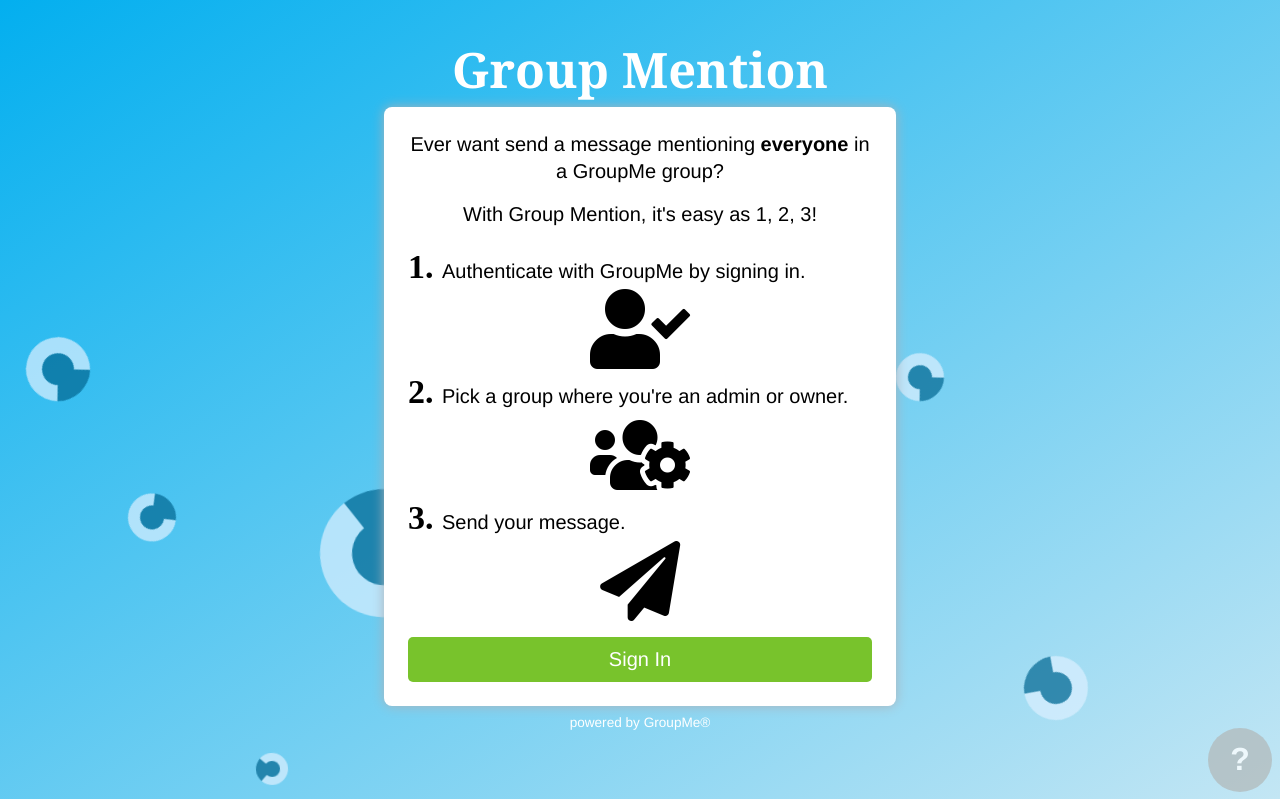
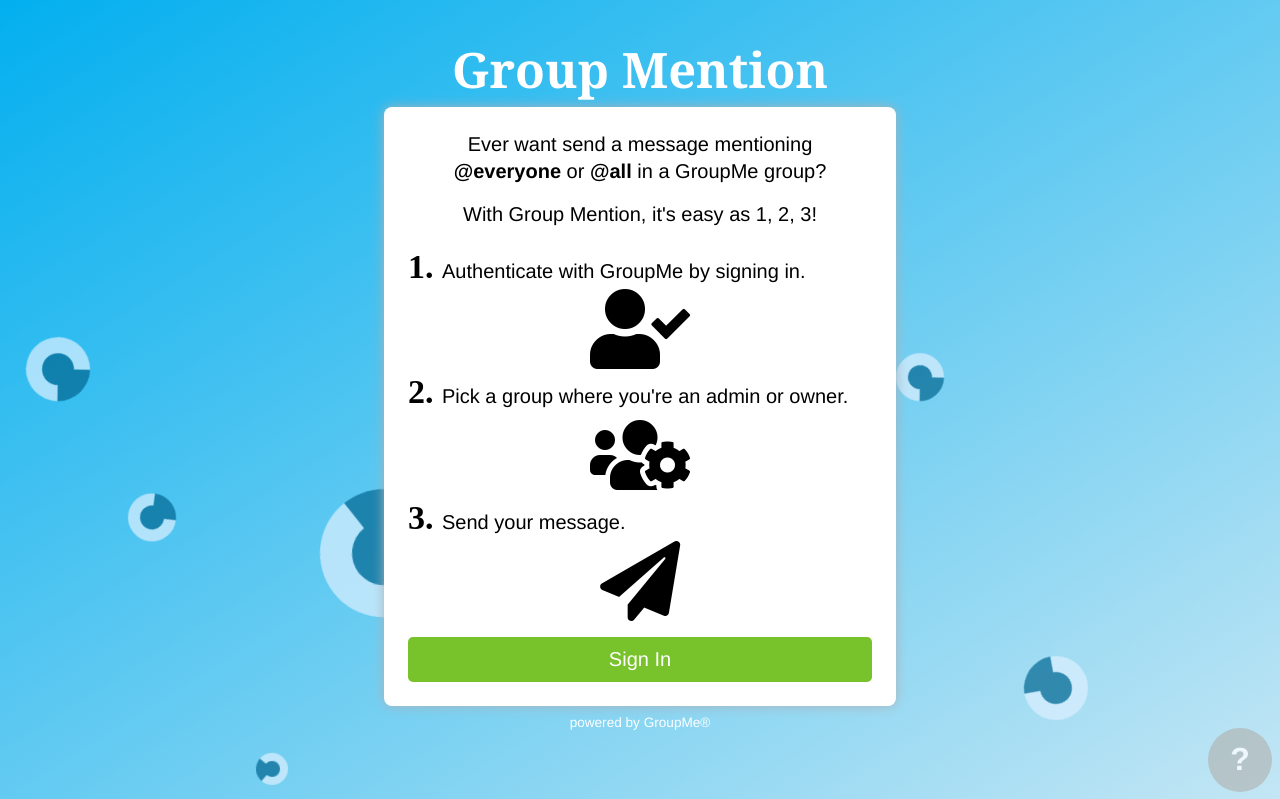
Before and after one commit to stuejho/groupme-all-message, a Flask app: page / in a window 1280 px wide. Shown: the top 799 px of the page. Run offline with Flask 2, Linux system fonts and the light colour scheme.

Commit message:
Add @ to blurb

```diff
--- a/templates/index.html
+++ b/templates/index.html
@@ -25,7 +25,7 @@
       <div class="sign-in-cluster">
         <h2>{{ app_name_short }}</h2>
         <div class="sign-in-container full-mobile child-margin-bottom-normal">
-          <p>Ever want send a message mentioning <b>everyone</b> in a GroupMe group?</p>
+          <p>Ever want send a message mentioning</br><b>@everyone</b> or <b>@all</b> in a GroupMe group?</p>
           <p>With Group Mention, it's easy as 1, 2, 3!</p>
           <ol class="big-number-list">
             <li>
```
